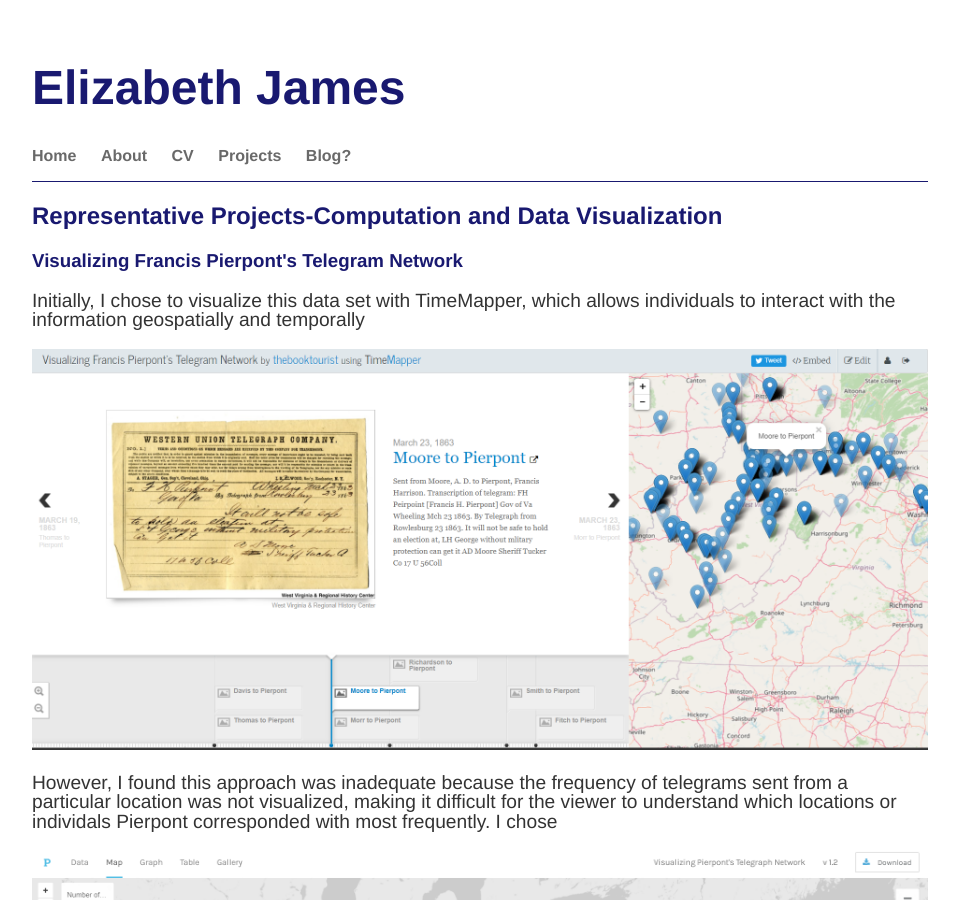
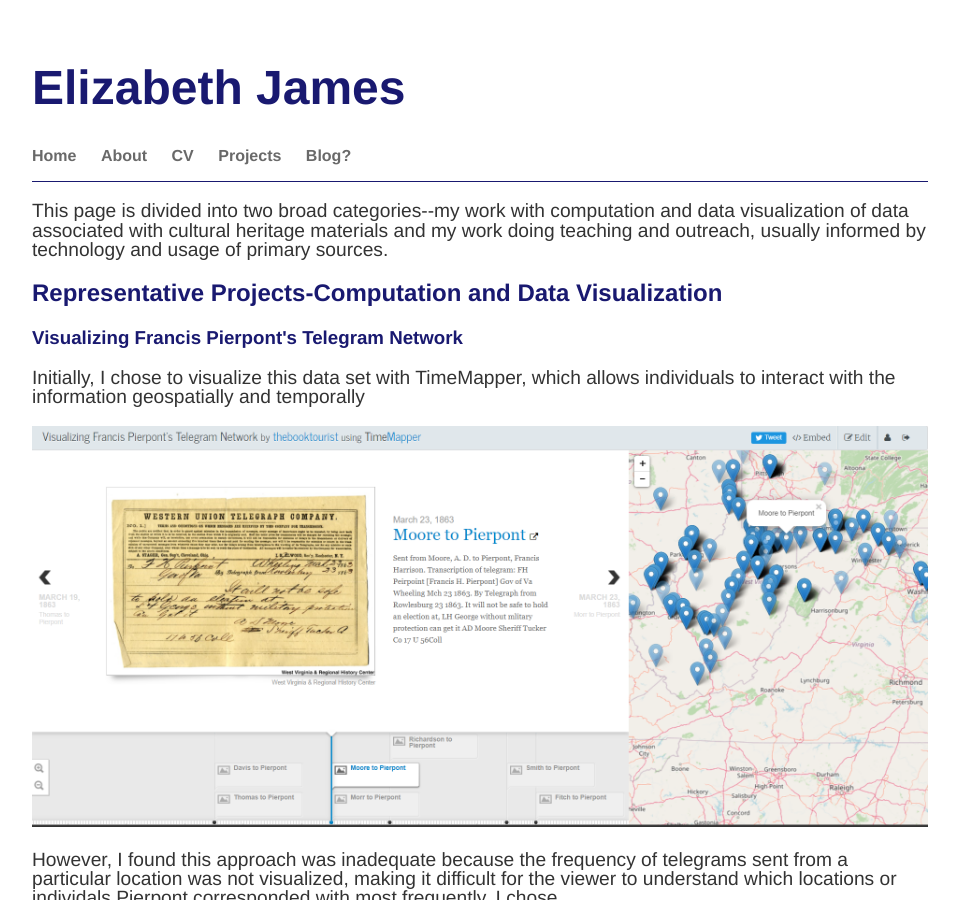
Before and after one commit to elizajames/old_site, a Jekyll site: the page built from projects/index.html, in a window 1280 px wide and 900 px high. Shown: the whole window, without its empty margins (160-1119 px from the left). Built offline with Jekyll 4.4.1, drawn with Linux system fonts in a browser that asks for light colours.

Commit message:
Update index.html

```diff
--- a/projects/index.html
+++ b/projects/index.html
@@ -3,6 +3,7 @@ layout: default
 title: Projects Completed
 ---
 <div class="blurb">
+	<p>This page is divided into two broad categories--my work with computation and data visualization of data associated with cultural heritage materials and my work doing teaching and outreach, usually informed by technology and usage of primary sources.</p>
 	<h2>Representative Projects-Computation and Data Visualization</h2>
 	<h3>Visualizing Francis Pierpont's Telegram Network</h3>
 	<p>Initially, I chose to visualize this data set with TimeMapper, which allows individuals to interact with the information geospatially and temporally</p>
```
